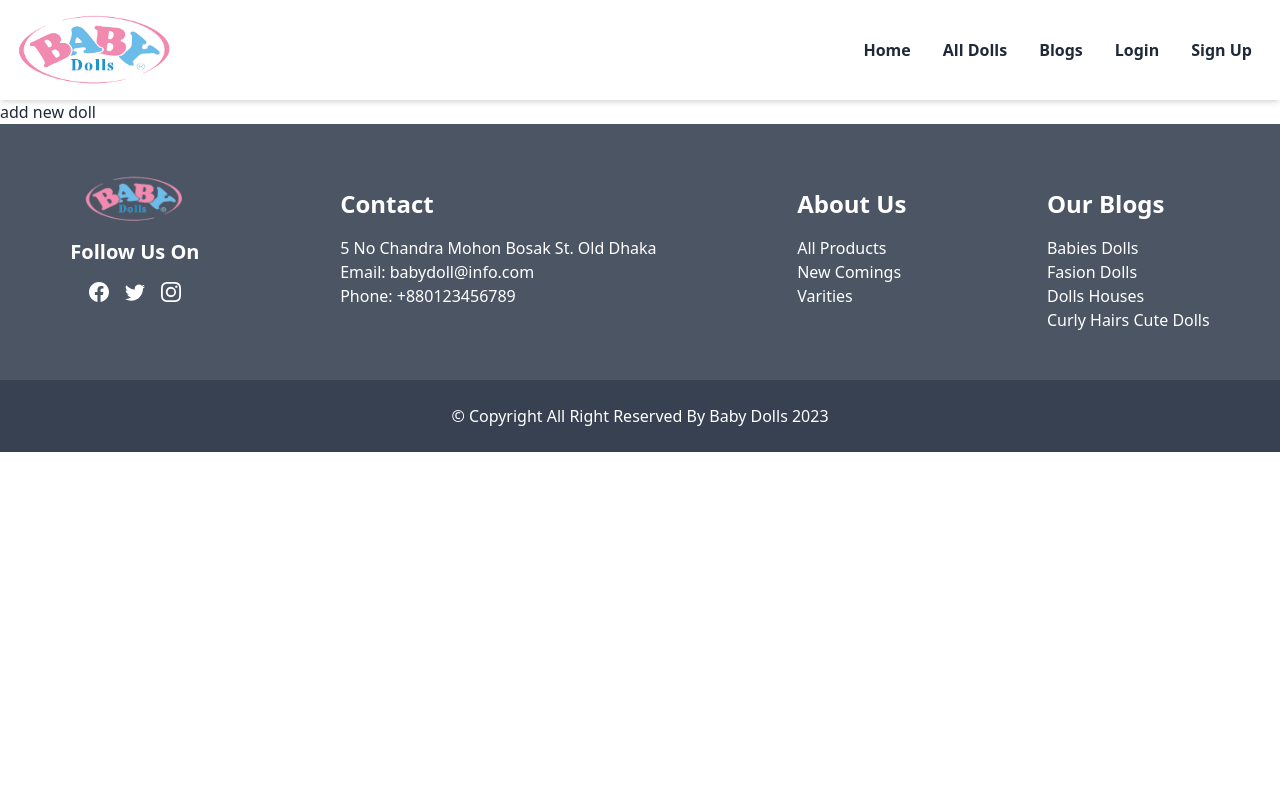
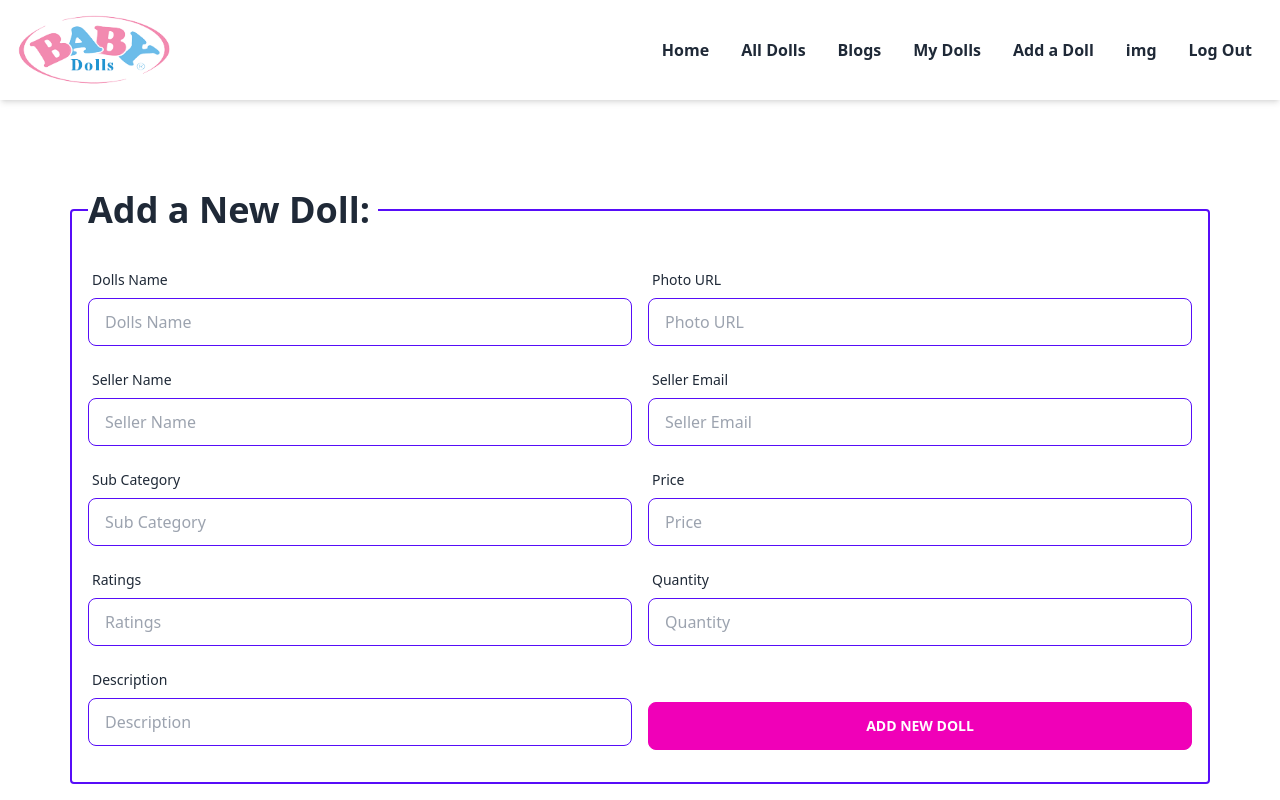
Before and after one commit to nimairoy/baby-dolls-client-side, a React (Vite) app: page /addnewdoll in a window 1280 px wide. Shown: the top 800 px of the page. Built offline with nearby package versions, Linux system fonts and the light colour scheme.

Commit message:
added firebase config file

```diff
--- a/package.json
+++ b/package.json
@@ -11,6 +11,7 @@
   },
   "dependencies": {
     "daisyui": "^2.51.6",
+    "firebase": "^9.22.0",
     "localforage": "^1.10.0",
     "match-sorter": "^6.3.1",
     "react": "^18.2.0",
--- /dev/null
+++ b/src/firebase/firebase.config.js
@@ -0,0 +1,19 @@
+// Import the functions you need from the SDKs you need
+import { initializeApp } from "firebase/app";
+// TODO: Add SDKs for Firebase products that you want to use
+// https://firebase.google.com/docs/web/setup#available-libraries
+
+// Your web app's Firebase configuration
+const firebaseConfig = {
+  apiKey: import.meta.env.VITE_DOLL_APIKEY,
+  authDomain: import.meta.env.VITE_DOLL_AUTHDOMAIN,
+  projectId: import.meta.env.VITE_DOLL_PROJECTID,
+  storageBucket: import.meta.env.VITE_DOLL_STORAGEBUCKET,
+  messagingSenderId: import.meta.env.VITE_DOLL_MESSAGINGSENDERID,
+  appId: import.meta.env.VITE_DOLL_APPID,
+};
+
+// Initialize Firebase
+const app = initializeApp(firebaseConfig);
+
+ export default app;
--- a/src/pages/AddNewDoll/AddNewDoll.jsx
+++ b/src/pages/AddNewDoll/AddNewDoll.jsx
@@ -1,9 +1,114 @@
 import React from 'react';
 
 const AddNewDoll = () => {
+
+    const handleAddDoll = event => {
+        event.preventDefault()
+        const form = event.target;
+        const name = form.name.value;
+        const photo = form.photo.value;
+        const seller_name = form.seller_name.value;
+        const email = form.email.value;
+        const price = form.price.value;
+        const quantity = form.quantity.value;
+        const description = form.description.value;
+        const ratings = form.ratings.value;
+        const category = form.category.value;
+
+        const dollInfo = {
+            doll_name: name,
+            seller_email: email,
+            photo,
+            seller_name,
+            price,
+            quantity,
+            description,
+            ratings,
+            category
+        }
+        console.log(dollInfo)
+
+        fetch('http://localhost:5000/dolls', {
+            method: "POST",
+            headers: {
+                'content-type': 'application/json'
+            },
+            body: JSON.stringify(dollInfo)
+        })
+        .then(res => res.json())
+        .then(data => {
+            console.log(data)
+            alert('Data insert successfully')
+            form.reset();
+        })
+    }
+
     return (
-        <div>
-            add new doll
+        <div className='my-container py-20'>
+            <form onSubmit={handleAddDoll}>
+                <fieldset className='border-2 border-primary p-4 rounded'>
+                    <legend className='text-4xl font-semibold pr-2'>Add a New Doll: </legend>
+                    <div className="md:grid md:grid-cols-2 py-4 gap-4">
+                        <div className="form-control">
+                            <label className="label">
+                                <span className="label-text">Dolls Name</span>
+                            </label>
+                            <input type="text" placeholder="Dolls Name" name='name' className="input border-primary input-bordered" />
+                        </div>
+                        <div className="form-control">
+                            <label className="label">
+                                <span className="label-text">Photo URL</span>
+                            </label>
+                            <input name='photo' required type="text" placeholder="Photo URL" className="input border-primary input-bordered" />
+                        </div>
+                        <div className="form-control">
+                            <label className="label">
+                                <span className="label-text">Seller Name</span>
+                            </label>
+                            <input type="text" required placeholder="Seller Name" name='seller_name' className="input border-primary input-bordered" />
+                        </div>
+                        <div className="form-control">
+                            <label className="label">
+                                <span className="label-text">Seller Email</span>
+                            </label>
+                            <input name='email' required type="email" placeholder="Seller Email" className="input border-primary input-bordered" />
+                        </div>
+                        <div className="form-control">
+                            <label className="label">
+                                <span className="label-text">Sub Category</span>
+                            </label>
+                            <input type="text" placeholder="Sub Category" name='category' className="input border-primary input-bordered" />
+                        </div>
+                        <div className="form-control">
+                            <label className="label">
+                                <span className="label-text">Price</span>
+                            </label>
+                            <input name='price' type="text" placeholder="Price" className="input border-primary input-bordered" />
+                        </div>
+                        <div className="form-control">
+                            <label className="label">
+                                <span className="label-text">Ratings</span>
+                            </label>
+                            <input type="text" placeholder="Ratings" name='ratings' className="input border-primary input-bordered" />
+                        </div>
+                        <div className="form-control">
+                            <label className="label">
+                                <span className="label-text">Quantity</span>
+                            </label>
+                            <input name='quantity' type="text" placeholder="Quantity" className="input border-primary input-bordered" />
+                        </div>
+                        <div className="form-control">
+                            <label className="label">
+                                <span className="label-text">Description</span>
+                            </label>
+                            <input name='description' type="text" placeholder="Description" className="input border-primary input-bordered" />
+                        </div>
+                        <div className="form-control">
+                            <input type="submit" value="Add New Doll" className="btn btn-secondary mt-10" />
+                        </div>
+                    </div>
+                </fieldset>
+            </form>
         </div>
     );
 };
--- a/src/pages/AllBabyDoll/AllBabyDoll.jsx
+++ b/src/pages/AllBabyDoll/AllBabyDoll.jsx
@@ -1,15 +1,24 @@
-import React from 'react';
-import { useLoaderData } from 'react-router-dom';
+import React, { useEffect, useState } from 'react';
 import DollCard from './DollCard/DollCard';
 
 const AllBabyDoll = () => {
 
-    const allDolls = useLoaderData();
-    console.log(allDolls)
+    const [allDolls, setAllDolls] = useState([]);
+    useEffect( ()=>{
+        fetch('http://localhost:5000/dolls')
+        .then(res => res.json())
+        .then(data => setAllDolls(data))
+    }, [])
 
     return (
         <div className='max-w-screen-xl mx-auto'>
-            <h2 className="text-4xl my-6 font-bold">Available Baby Doll: {allDolls.length}</h2>
+            <h2 className="text-4xl my-8 text-center font-bold">Available Dolls</h2>
+            <div className='text-center my-8'>
+                <form >
+                    <input type="text" placeholder="Type here" className="input rounded-r-none input-bordered input-info w-full max-w-xs" />
+                    <button className='btn rounded-l-none btn-secondary'>Search</button>
+                </form>
+            </div>
             <div>
                 {
                     allDolls.map(doll => <DollCard
--- a/src/pages/AllBabyDoll/DollCard/DollCard.jsx
+++ b/src/pages/AllBabyDoll/DollCard/DollCard.jsx
@@ -3,18 +3,18 @@ import { Link } from 'react-router-dom';
 
 const DollCard = ({ doll }) => {
 
-    const { _id, doll_name, img, price, quantity, category, seller } = doll;
+    const { _id, doll_name, photo, price, quantity, category, seller_name } = doll;
 
     return (
         <row className="md:flex justify-between gap-4 rounded-md items-center bg-slate-200 mb-8 p-4">
             <div className='flex items-center gap-4'>
-                <img src={img} alt="" />
+                <img className='w-44' src={photo} alt="" />
                 <div>
                     <h4 className="text-xl font-bold">{doll_name}</h4>
-                    <p className='mt-4'><strong>Price: </strong> ${price}</p>
-                    <p className='mt-4'><strong>Quantity: </strong> {quantity}</p>
-                    <p className='mt-4'><strong>Category: </strong>{category}</p>
-                    <p className='mt-4'><strong>Seller: </strong> {seller}</p>
+                    <p className='mt-3'><strong>Price: </strong> ${price}</p>
+                    <p className='mt-3'><strong>Quantity: </strong> {quantity}</p>
+                    <p className='mt-3'><strong>Category: </strong>{category}</p>
+                    <p className='mt-3'><strong>Seller: </strong> {seller_name}</p>
                 </div>
             </div>
             <div className='pr-8'>
--- a/src/pages/AllBabyDoll/DollDetails/DollDetails.jsx
+++ b/src/pages/AllBabyDoll/DollDetails/DollDetails.jsx
@@ -5,12 +5,13 @@ const DollDetails = () => {
 
     const doll = useLoaderData();
     console.log(doll)
-    const { _id, doll_name, img, price, quantity, category, seller, description } = doll;
+    const email = '';
+    const { _id, doll_name, photo, price, quantity, category, seller_name, description } = doll;
 
     return (
         <div className="md:grid md:grid-cols-2 w-full bg-base-100 shadow-xl">
             <div className="px-10 pt-10">
-                <img src={img} alt="img" className="rounded-xl" />
+                <img src={photo} alt="img" className="rounded-xl" />
             </div>
             <div className="card-body mb-8">
                 <h2 className="text-4xl mb-4">{doll_name}</h2>
@@ -18,7 +19,8 @@ const DollDetails = () => {
                 <hr />
                 <p className='mt-6'><strong>Description:</strong> {description}</p>
                 <p className=''><strong>Sub Category:</strong> {category}</p>
-                <p className=''><strong>Seller:</strong> {seller}</p>
+                <p className=''><strong>Seller:</strong> {seller_name}</p>
+               { email && <p className=''><strong>Seller's Email:</strong> {email ? email : ''}</p>}
                 <button className='btn w-1/2 mt-5 btn-secondary'> Add to Cart </button>
             </div>
         </div>
--- a/src/pages/Shared/Header/Header.jsx
+++ b/src/pages/Shared/Header/Header.jsx
@@ -3,7 +3,7 @@ import { Link } from 'react-router-dom';
 import logo from '../../../assets/logo.png'
 
 const Header = () => {
-    const user = ''
+    const user = 'dollsMan'
 
     const navItems = <>
         <li><Link to='/' className='font-semibold'>Home</Link></li>
```
Also changed, not shown: 1 other file (tests, documents, lock files or other folders).
